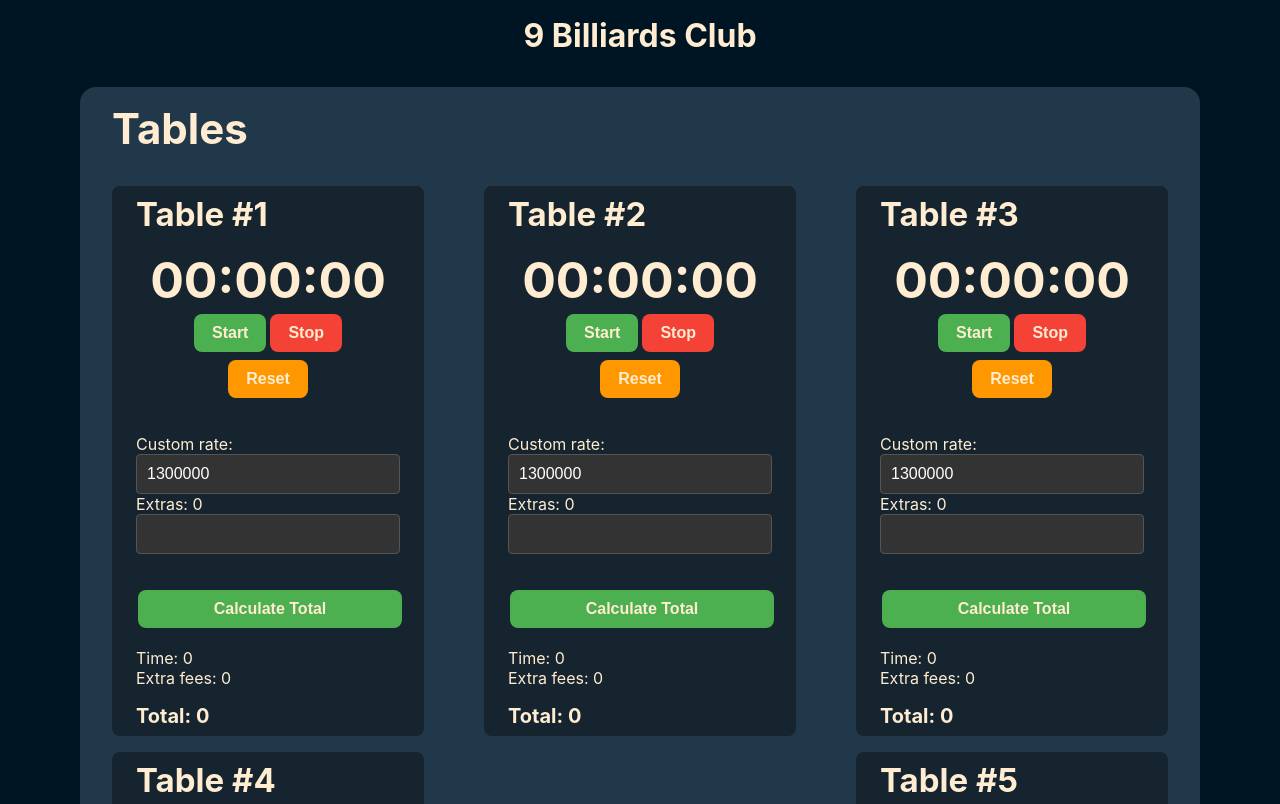
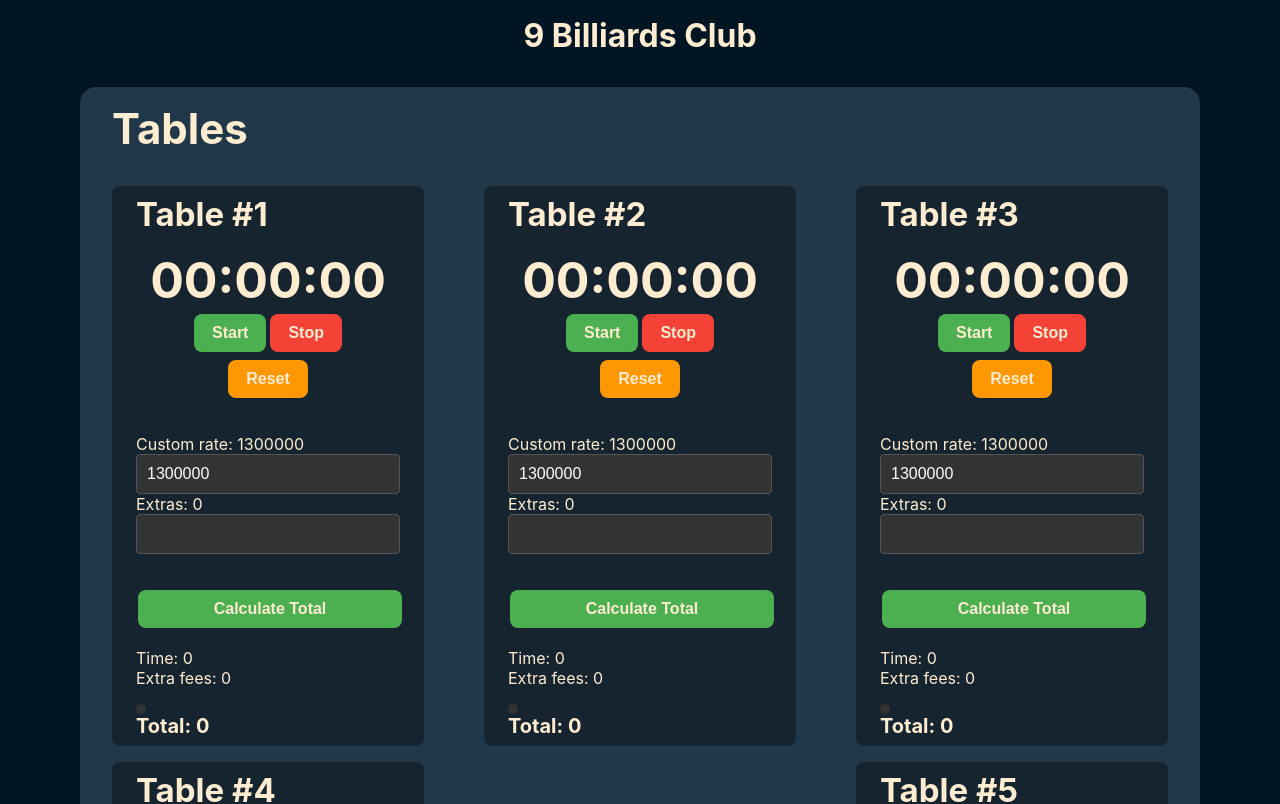
Before and after one commit to Thermite10k/cmgmt, a React (Create React App) app: page / in a window 1280 px wide. Shown: the top 804 px of the page. Built offline with nearby package versions, Linux system fonts and the light colour scheme.

Commit message:
backend server has been added during the last commit but it's not used, improved total rate logic

```diff
--- a/src/components/Timer/Timer.jsx
+++ b/src/components/Timer/Timer.jsx
@@ -2,14 +2,17 @@ import React, { useState, useEffect, useRef } from "react";
 import classes from "./Timer.module.css";
 import Button from "../UI/Button/Button";
 import buttonClasses from "./TimerButton.module.css";
+import Indicator from "../UI/Indicator/Indicator";
 const Timer = ({ rate, title }) => {
   const [time, setTime] = useState({ hours: 0, minutes: 0, seconds: 0 });
   const [isActive, setIsActive] = useState(false);
   const [total, setTotal] = useState(0);
   const [customRate, setCustomRate] = useState(rate);
+  const [finalRate, setFinalRate] = useState(rate);
   const [extra, setExtra] = useState(0);
   const [totalExtra, setTotalExtra] = useState(0);
   const [timeTotal, setTimeTotal] = useState(0);
+  const [updatePice, setUpdatePrice] = useState(0);
 
   const intervalRef = useRef(null);
   const extraRef = useRef(null);
@@ -59,20 +62,26 @@ const Timer = ({ rate, title }) => {
   const handleReset = () => {
     setIsActive(false);
     setTime({ hours: 0, minutes: 0, seconds: 0 });
+    setCustomRate(0);
+    setFinalRate(0);
     setTotal(0);
     setTotalExtra(0);
     setExtra(0);
     setTimeTotal(0);
+    setUpdatePrice(0);
     extraRef.current.value = 0;
   };
 
   const customRateHandler = (event) => {
     event.preventDefault();
+    setUpdatePrice(1);
     setCustomRate(+event.target.value);
   };
 
   const setNewRateHandler = (event) => {
     event.preventDefault();
+    setUpdatePrice(1);
+    setFinalRate(customRate);
     handleStop();
   };
 
@@ -83,10 +92,12 @@ const Timer = ({ rate, title }) => {
 
   const addExtraHandler = (event) => {
     event.preventDefault();
+    setUpdatePrice(1);
     setTotalExtra((prevVal) => +prevVal + +extra);
   };
   const getTotal = () => {
     setTotal(+timeTotal + +totalExtra);
+    setUpdatePrice(0);
   };
 
   return (
@@ -112,7 +123,7 @@ const Timer = ({ rate, title }) => {
       </div>
       <div className={classes.formContainer}>
         <form onSubmit={(e) => setNewRateHandler(e)}>
-          <label>Custom rate:</label>
+          <label>Custom rate: {finalRate || rate}</label>
           <input
             className={classes.inputBox}
             onChange={(e) => customRateHandler(e)}
@@ -136,6 +147,7 @@ const Timer = ({ rate, title }) => {
         <div>Time: {addCommaSeparator(timeTotal)}</div>
         <div>Extra fees: {addCommaSeparator(totalExtra)}</div>
       </div>
+      <Indicator isActive={`${updatePice ? "active" : ""}`} />
       <div className={classes.total}>Total: {addCommaSeparator(total)}</div>
     </div>
   );
--- /dev/null
+++ b/src/components/UI/Indicator/Indicator.jsx
@@ -0,0 +1,13 @@
+import React from "react";
+import classes from "./Indicator.module.css";
+const Indicator = ({ isActive }) => {
+  return (
+    <div
+      className={`${classes.indicator} ${
+        isActive === "active" ? classes.active : ""
+      }`}
+    ></div>
+  );
+};
+
+export default Indicator;
--- /dev/null
+++ b/src/components/UI/Indicator/Indicator.module.css
@@ -0,0 +1,13 @@
+.indicator {
+  width: 10px;
+  height: 10px;
+  background-color: #333; /* Dim color when not active */
+  border-radius: 50%; /* Make it a circle */
+  transition: background-color 0.3s, box-shadow 0.3s; /* Smooth transition for the glow effect */
+}
+
+.indicator.active {
+  background-color: #4caf50; /* Neon green color when active */
+  box-shadow: 0 0 10px #4caf50, 0 0 20px #4caf50, 0 0 30px #4caf50,
+    0 0 40px #4caf50; /* Neon green glow */
+}
```
